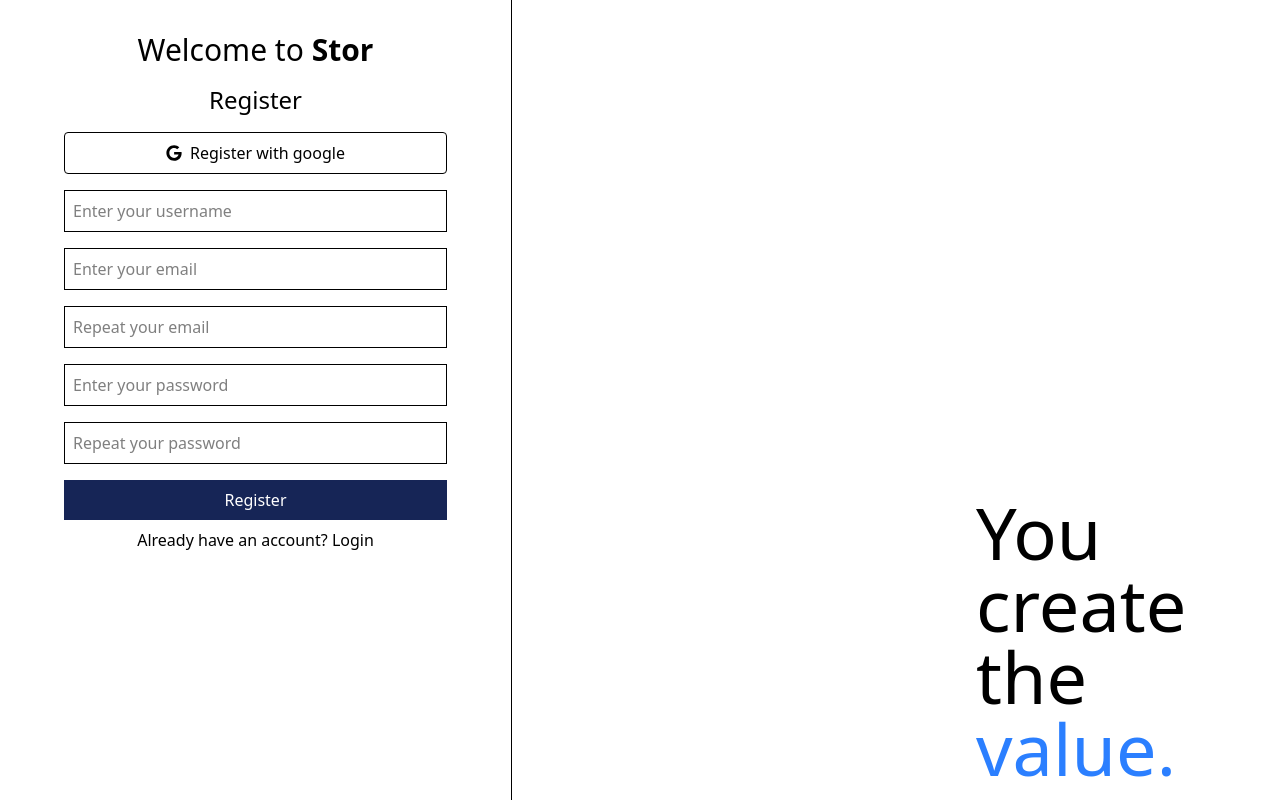
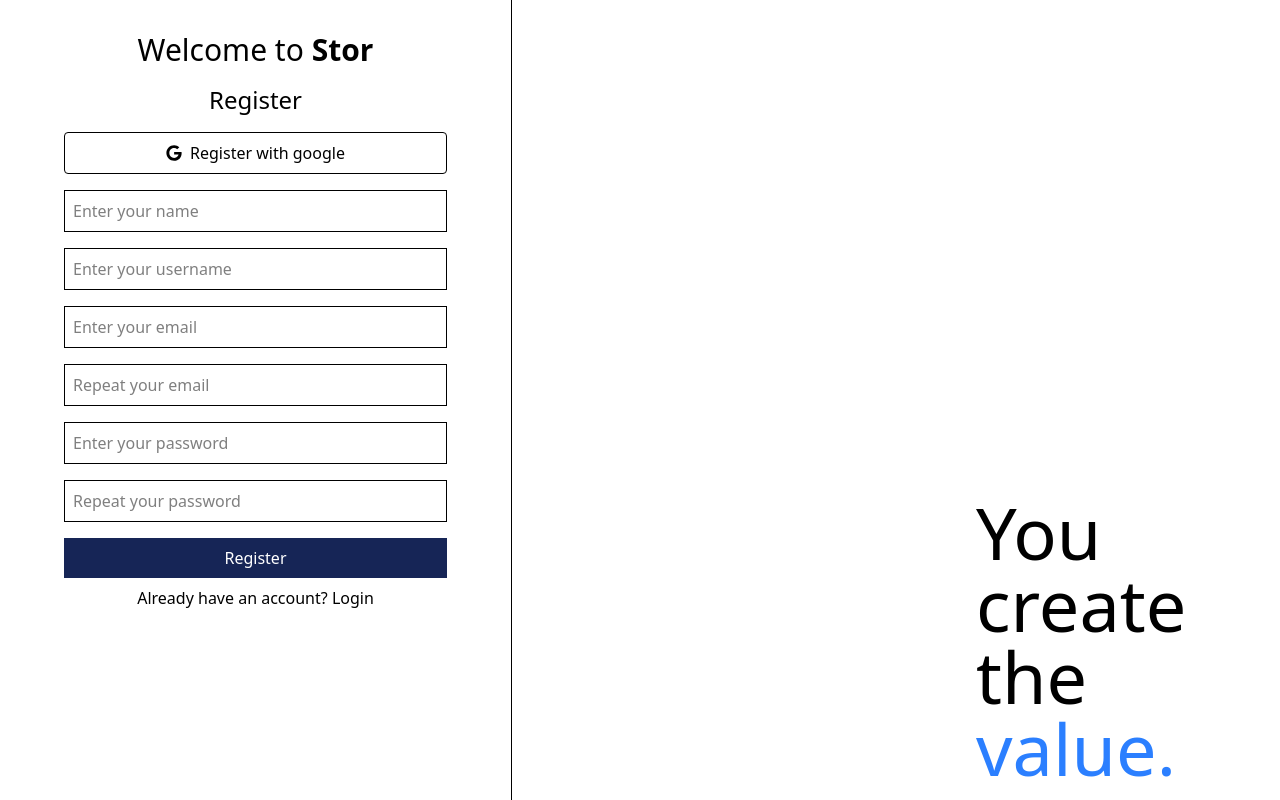
Before and after one commit to jeflugo/stor-client, a React (Vite) app: page / in a window 1280 px wide. Both pictures are taken after a click on the element "You don't have an account?, create one!". Built offline with nearby package versions, Linux system fonts and the light colour scheme; no server answers.

Commit message:
register form now has name field

```diff
--- a/src/pages/Welcome/Register.tsx
+++ b/src/pages/Welcome/Register.tsx
@@ -5,13 +5,15 @@ import { useAuthForm } from '../../hooks/useAuthForm'
 export default function Register({ toggleLogin }: { toggleLogin: () => void }) {
 	const { clearError, errors, handleSubmit, isSubmitting } = useAuthForm(false)
 	const [formData, setFormData] = useState({
+		name: '',
 		username: '',
 		email: '',
 		repeatEmail: '',
 		password: '',
 		repeatPassword: '',
 	})
-	const { username, email, repeatEmail, password, repeatPassword } = formData
+	const { name, username, email, repeatEmail, password, repeatPassword } =
+		formData
 
 	const handleChange = (e: React.ChangeEvent<HTMLInputElement>) => {
 		const { name, value } = e.target
@@ -25,6 +27,7 @@ export default function Register({ toggleLogin }: { toggleLogin: () => void }) {
 		const success = await handleSubmit(formData)
 		if (success) {
 			setFormData({
+				name: '',
 				username: '',
 				email: '',
 				repeatEmail: '',
@@ -43,6 +46,20 @@ export default function Register({ toggleLogin }: { toggleLogin: () => void }) {
 			<form className='flex flex-col space-y-4 mt-4' onSubmit={onSubmit}>
 				<input
 					type='text'
+					placeholder='Enter your name'
+					className={
+						`border p-2` + (errors.name && ' border border-red-500 m-0')
+					}
+					onChange={handleChange}
+					name='name'
+					value={name}
+				/>
+				{errors.name && (
+					<span className='text-xs text-red-500'>{errors.name}</span>
+				)}
+
+				<input
+					type='text'
 					placeholder='Enter your username'
 					className={
 						`border p-2` + (errors.username && ' border border-red-500 m-0')
@@ -54,6 +71,7 @@ export default function Register({ toggleLogin }: { toggleLogin: () => void }) {
 				{errors.username && (
 					<span className='text-xs text-red-500'>{errors.username}</span>
 				)}
+
 				<input
 					type='email'
 					placeholder='Enter your email'
```
